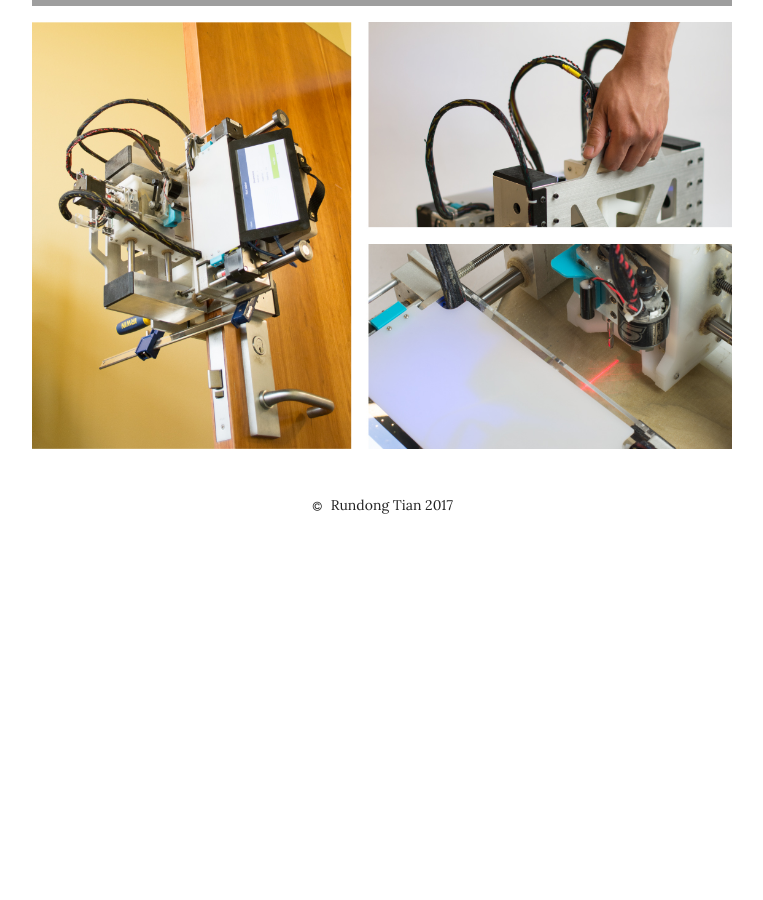
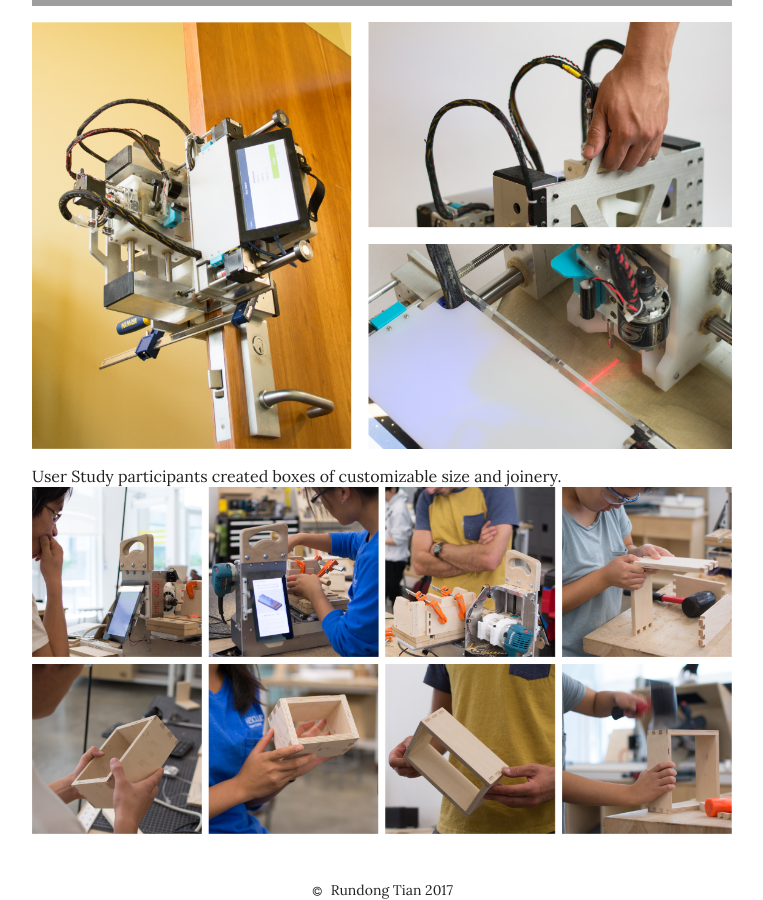
Before and after one commit to rutian/rutian.github.io.NEW, a Jekyll site: the page built from projects/MS/index.md, in a window 1280 px wide and 900 px high, scrolled down 5767 px. Shown: the whole window, without its empty margins (258-1021 px from the left). Built offline with Jekyll 4.4.1, drawn with Linux system fonts in a browser that asks for light colours; nearby versions of some CDN libraries; before the commit the page ends 6282 px from its top, so only the background shows below that.

Commit message:
user study photo

```diff
--- a/projects/MS/index.md
+++ b/projects/MS/index.md
@@ -48,3 +48,6 @@ Bringing the tool to the stock for larger/immobile workpieces.
 ![og kineamtics]({{"media/clampOnKinematics.jpg" | absolute_url}}){: .ui.fluid.image}
 
 ![bring tool to stock]({{"media/og.jpg" | absolute_url}}){: .ui.fluid.image}
+
+User Study participants created boxes of customizable size and joinery.
+![User Study]({{"media/userStudy.jpg" | absolute_url}}){: .ui.fluid.image}
```
Also changed, not shown: media/userStudy.jpg (added).
